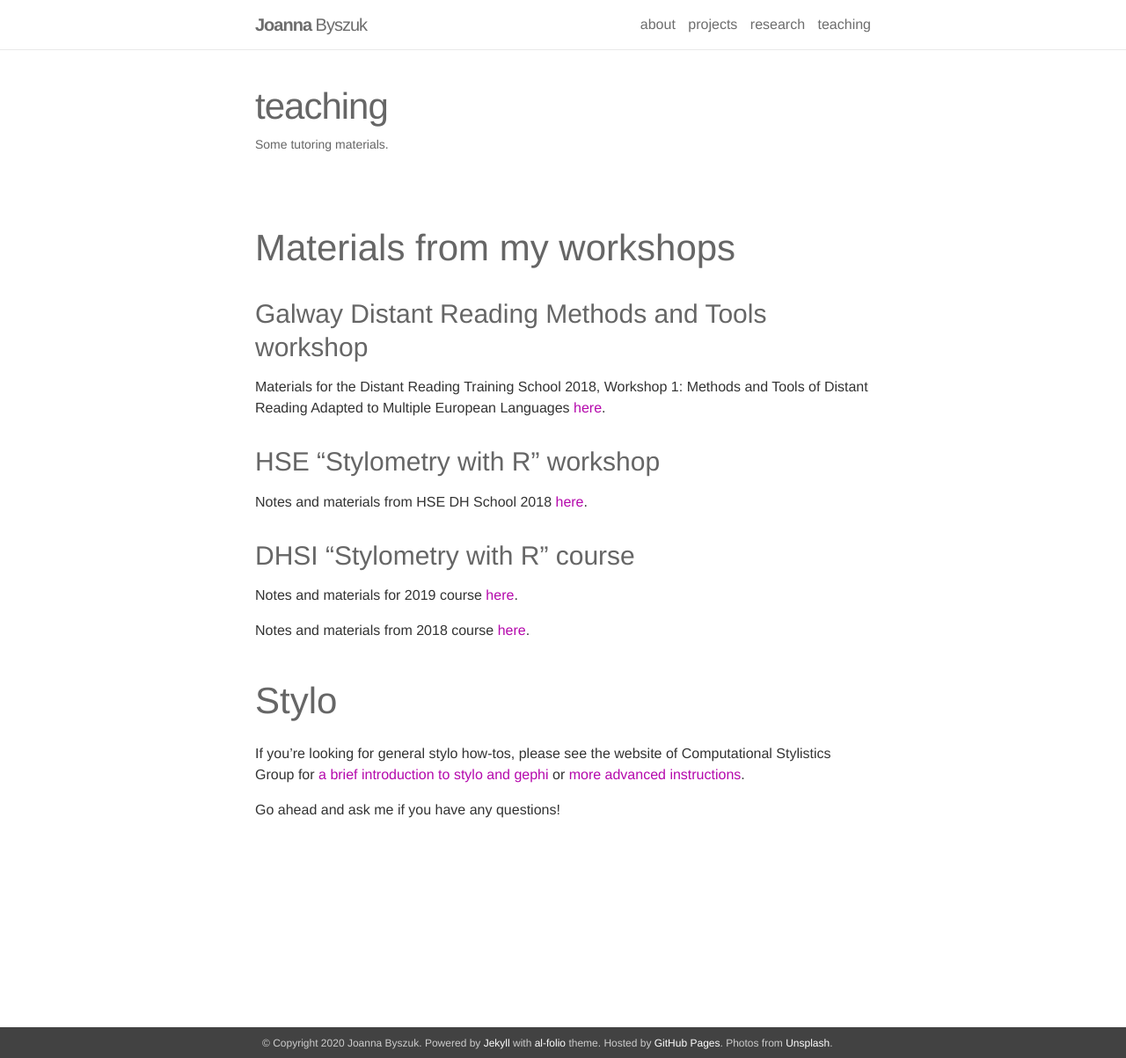
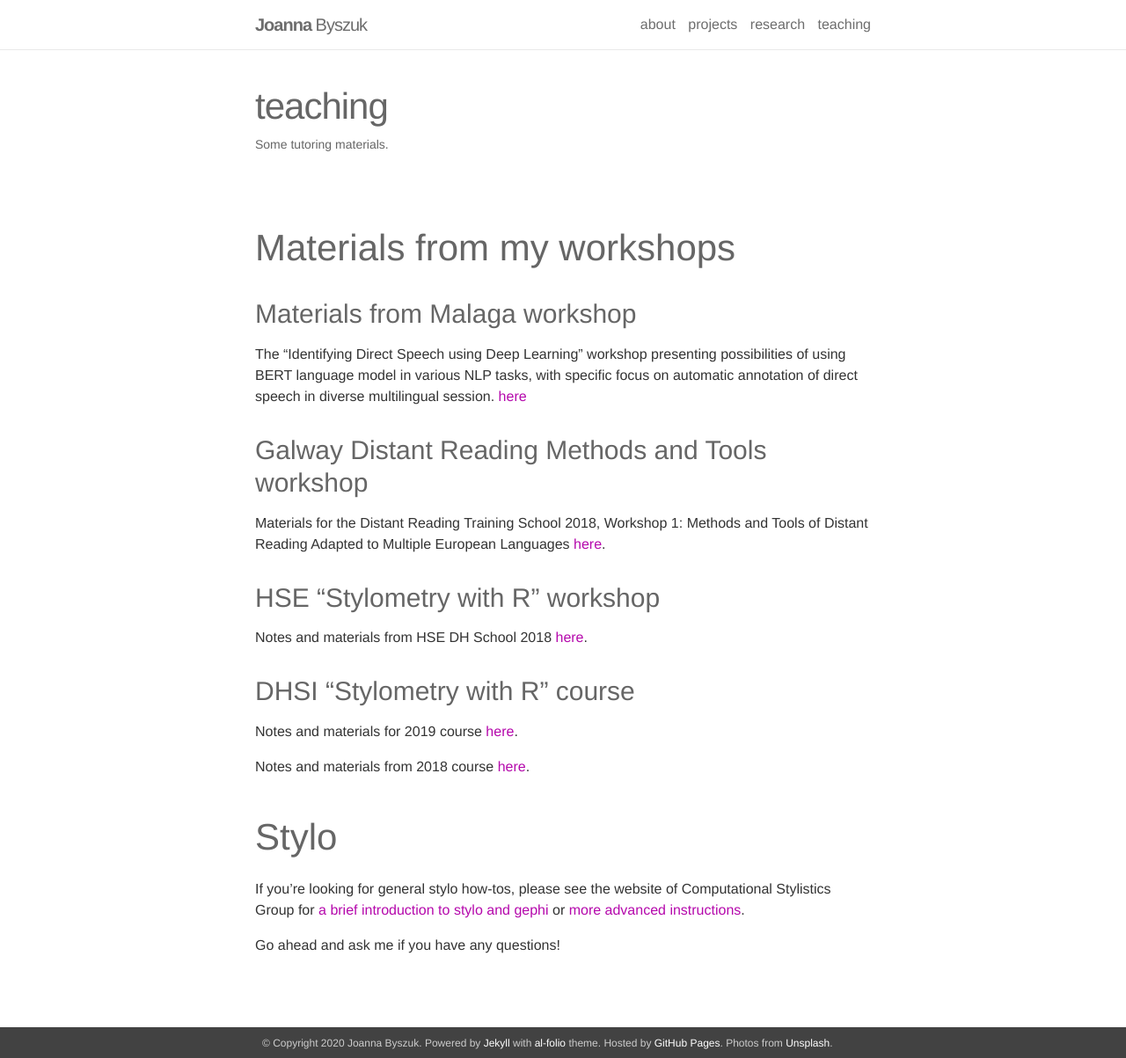
Before and after one commit to JoannaBy/JoannaBy.github.io, a Jekyll site: the page built from _pages/teaching.md, in a window 1280 px wide and 1203 px high. Shown: the whole window at 88% size. Built offline with Jekyll 4.4.1, drawn with Linux system fonts in a browser that asks for light colours; nearby versions of some CDN libraries.

Commit message:
added malaga meeting

```diff
--- a/_pages/teaching.md
+++ b/_pages/teaching.md
@@ -6,6 +6,10 @@ description: Some tutoring materials.
 ---
 
 ## Materials from my workshops
+
+### Materials from Malaga workshop
+The “Identifying Direct Speech using Deep Learning” workshop presenting possibilities of using BERT language model in various NLP tasks, with specific focus on automatic annotation of direct speech in diverse multilingual session.
+[here](https://docs.google.com/presentation/d/1jlENADuXeM9s5whAtJuC5LhC4kr4BqGIhZf-dz0eSxE/edit?usp=sharing)
 
 ### Galway Distant Reading Methods and Tools workshop
 Materials for the Distant Reading Training School 2018, Workshop 1: Methods and Tools of Distant Reading Adapted to Multiple European Languages [here](https://github.com/JoannaBy/Stylo-in-Galway).
```
